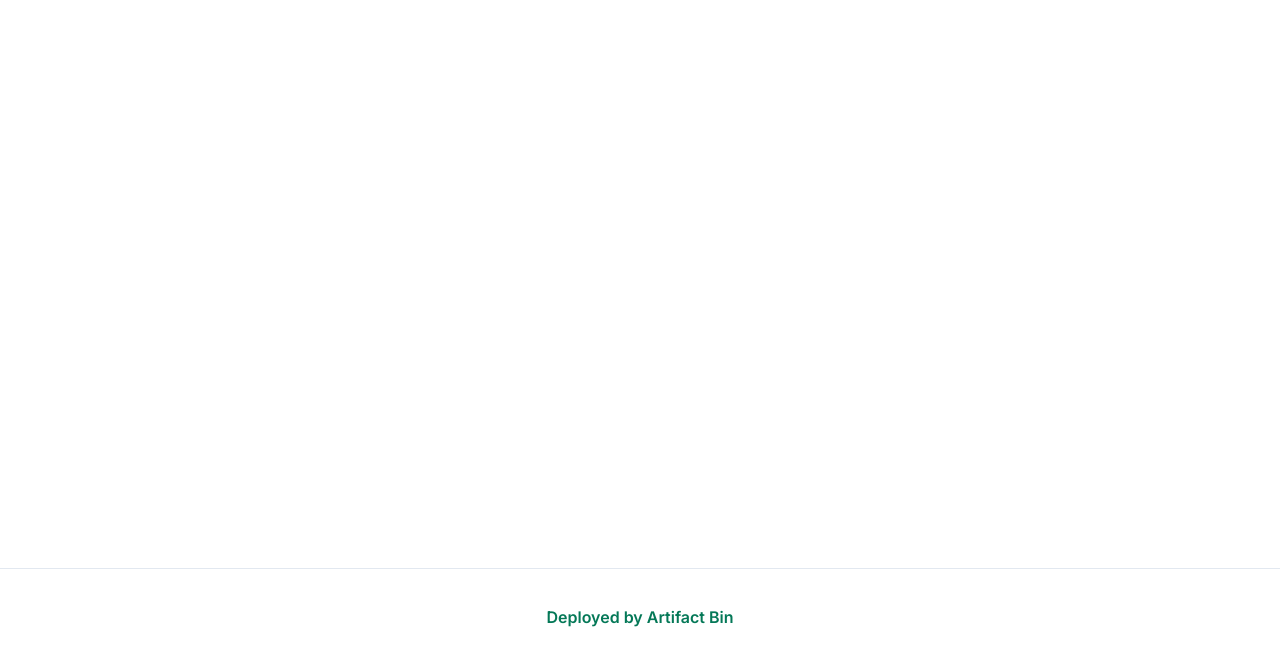
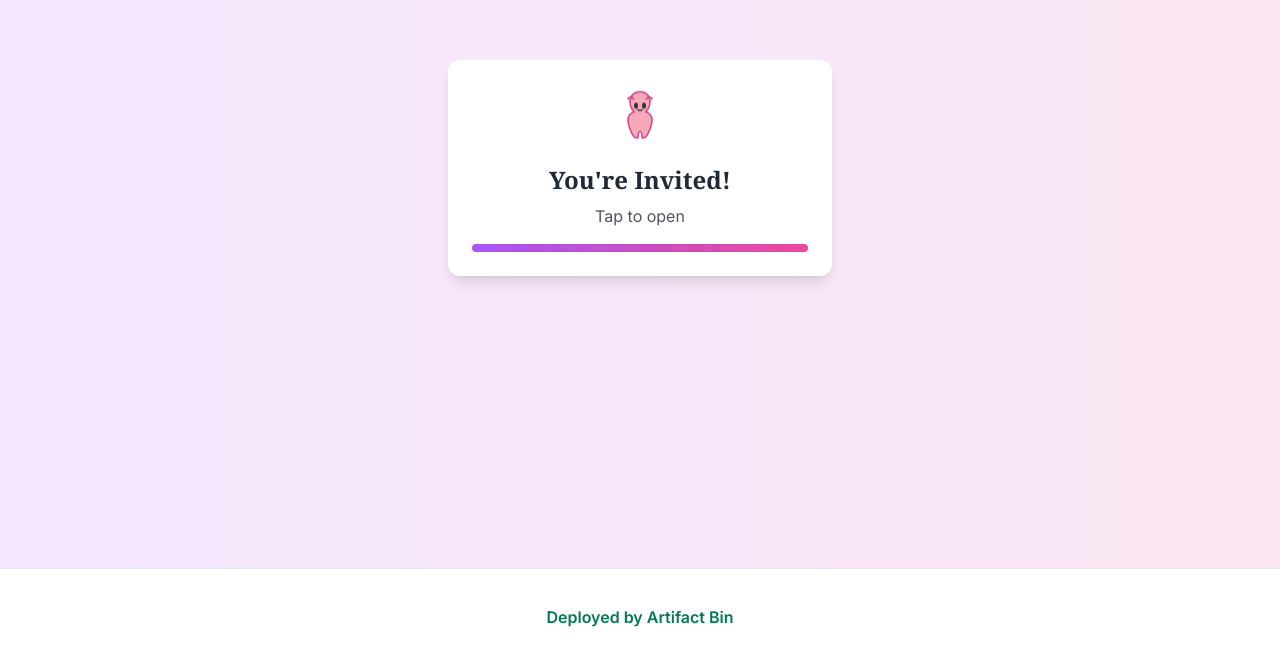
Before and after one commit to dylansapienza/llama-test, a Next.js app: page / in a window 1280 px wide. Shown: the part 232-896 px from the top of the page. Built offline with nearby package versions, Linux system fonts and the light colour scheme.

Commit message:
Update page.tsx

```diff
--- a/src/app/page.tsx
+++ b/src/app/page.tsx
@@ -1,5 +1,227 @@
-export default function Home() {
+import React, { useState, useEffect } from 'react';
+import { MapPin, Clock, CalendarDays } from 'lucide-react';
+
+const DinnerInvitation = () => {
+  const [isOpen, setIsOpen] = useState(false);
+  const [responseSelected, setResponseSelected] = useState(null);
+  const [showConfetti, setShowConfetti] = useState(false);
+  const [confetti, setConfetti] = useState([]);
+
+  const funnyResponses = [
+    "Round 2 after Jacob's! 🥒",
+    "Better than Fred's winery! 🍷",
+    "Tom Waits' bones say YES! 🎵"
+  ];
+
+  // Generate confetti particles
+  const generateConfetti = (count) => {
+    return Array.from({ length: count }, (_, i) => ({
+      id: i,
+      x: Math.random() * 100,
+      y: -20 - Math.random() * 100,
+      size: 4 + Math.random() * 8,
+      color: ['#FFD700', '#FF6347', '#4169E1', '#2E8B57', '#9370DB', '#FF1493', '#00CED1'][
+        Math.floor(Math.random() * 7)
+      ],
+      rotation: Math.random() * 360,
+      speed: 1 + Math.random() * 3
+    }));
+  };
+
+  // Animation for confetti falling
+  useEffect(() => {
+    if (!showConfetti) return;
+
+    const interval = setInterval(() => {
+      setConfetti(prev =>
+        prev.map(particle => ({
+          ...particle,
+          y: particle.y + particle.speed,
+          rotation: particle.rotation + 2
+        })).filter(particle => particle.y < 150)
+      );
+    }, 50);
+
+    return () => clearInterval(interval);
+  }, [showConfetti]);
+
+  // Trigger confetti effect
+  const handleConfettiEffect = () => {
+    setShowConfetti(true);
+    setConfetti(generateConfetti(100));
+    setTimeout(() => setShowConfetti(false), 4000);
+  };
+
+  // Handle opening invitation with confetti
+  const openInvitation = () => {
+    setIsOpen(true);
+    handleConfettiEffect();
+  };
+
+  // Handle response selection with confetti
+  const handleResponseClick = (index) => {
+    setResponseSelected(index);
+    handleConfettiEffect();
+  };
+
   return (
-    <main className='flex min-h-screen flex-col items-center justify-between p-24'></main>
+    <div className="flex justify-center items-center min-h-screen w-full bg-gradient-to-r from-purple-100 to-pink-100 p-4">
+      <div className="relative w-full max-w-sm mx-auto">
+        {!isOpen ? (
+          // Closed envelope
+          <div
+            onClick={openInvitation}
+            className="bg-white rounded-xl shadow-lg p-6 text-center cursor-pointer hover:shadow-xl transition-all duration-300 transform hover:scale-105"
+          >
+            <div className="flex justify-center mb-4 animate-bounce">
+              <svg width="64" height="64" viewBox="0 0 64 64" className="text-pink-500">
+                <path d="M32,10 C38,10 42,14 42,20 C42,24 40,28 38,30 C38,30 44,32 44,38 C44,42 42,48 40,52 C39,54 38,56 36,56 L34,56 C34,54 34,50 32,50 C30,50 30,54 30,56 L28,56 C26,56 25,54 24,52 C22,48 20,42 20,38 C20,32 26,30 26,30 C24,28 22,24 22,20 C22,14 26,10 32,10 Z"
+                fill="#F5A9B8" stroke="#D53F8C" strokeWidth="1.5" />
+                <ellipse cx="28" cy="24" rx="2" ry="3" fill="#333" />
+                <ellipse cx="36" cy="24" rx="2" ry="3" fill="#333" />
+                <path d="M30,28 C31,29 33,29 34,28" fill="none" stroke="#333" strokeWidth="1.5" strokeLinecap="round" />
+                <path d="M26,18 C24,14 20,15 20,18" fill="none" stroke="#D53F8C" strokeWidth="1.5" />
+                <path d="M38,18 C40,14 44,15 44,18" fill="none" stroke="#D53F8C" strokeWidth="1.5" />
+              </svg>
+            </div>
+            <h2 className="text-2xl font-serif font-bold text-gray-800 mb-2">You're Invited!</h2>
+            <p className="text-gray-600">Tap to open</p>
+            <div className="mt-4 h-2 bg-gradient-to-r from-purple-500 to-pink-500 rounded-full" />
+          </div>
+        ) : (
+          // Open invitation
+          <div className="bg-white rounded-xl shadow-xl overflow-hidden animate-fade-in">
+            {/* Header */}
+            <div className="h-12 bg-gradient-to-r from-purple-500 to-pink-500" />
+
+            {/* Content */}
+            <div className="p-6 text-center">
+              <h1 className="text-3xl font-serif font-bold text-gray-800 mb-4 animate-fade-in">
+                Dinner Invitation
+              </h1>
+
+              <div className="mb-6 animate-slide-up">
+                <p className="text-gray-600">Emma & Dylan</p>
+                <div className="flex items-center justify-center my-2">
+                  <div className="h-px w-10 bg-pink-300" />
+                  <p className="mx-2 text-sm text-gray-500">cordially invite</p>
+                  <div className="h-px w-10 bg-pink-300" />
+                </div>
+                <p className="text-xl font-medium text-purple-700">Michael & Lilly</p>
+              </div>
+
+              <div className="bg-purple-50 p-4 rounded-lg mb-6 shadow-sm border border-purple-100 animate-fade-in delay-300">
+                <h2 className="text-2xl font-serif text-pink-600 mb-2">Llama Inn</h2>
+                <div className="flex justify-center items-center text-gray-600 mb-1">
+                  <MapPin className="w-4 h-4 mr-1 text-pink-500" />
+                  <span>Brooklyn, NY</span>
+                </div>
+                <div className="flex justify-center items-center text-gray-600 mb-1">
+                  <Clock className="w-4 h-4 mr-1 text-pink-500" />
+                  <span>8:30 PM</span>
+                </div>
+                <div className="flex justify-center items-center text-gray-600">
+                  <CalendarDays className="w-4 h-4 mr-1 text-pink-500" />
+                  <span>Friday, March 21</span>
+                </div>
+              </div>
+
+              <div className="mb-6 animate-fade-in delay-500">
+                <h3 className="text-lg font-medium text-gray-800 mb-3">
+                  Your Response:
+                </h3>
+                <div className="space-y-2">
+                  {funnyResponses.map((response, index) => (
+                    <button
+                      key={index}
+                      onClick={() => handleResponseClick(index)}
+                      className={`w-full px-4 py-3 rounded-lg transition-all duration-300 ${
+                        responseSelected === index
+                          ? 'bg-gradient-to-r from-purple-500 to-pink-500 text-white transform scale-105 shadow-md'
+                          : 'bg-white border border-purple-200 text-gray-700 hover:bg-purple-50'
+                      }`}
+                    >
+                      {response}
+                    </button>
+                  ))}
+                </div>
+              </div>
+
+              {responseSelected !== null && (
+                <div className="mb-4 p-3 bg-green-50 text-green-700 rounded-lg border border-green-100 animate-slide-up">
+                  Fantastic! We can't wait to see you both!
+                </div>
+              )}
+
+              <p className="text-xs text-gray-500 italic animate-pulse-slow">
+                P.S. This dinner is non-negotiable! 😉
+              </p>
+            </div>
+
+            {/* Footer */}
+            <div className="h-4 bg-gradient-to-r from-purple-500 to-pink-500" />
+          </div>
+        )}
+
+        {/* Confetti effect */}
+        {showConfetti && confetti.map(particle => (
+          <div
+            key={particle.id}
+            className="absolute"
+            style={{
+              left: `${particle.x}%`,
+              top: `${particle.y}%`,
+              width: `${particle.size}px`,
+              height: `${particle.size}px`,
+              backgroundColor: particle.color,
+              transform: `rotate(${particle.rotation}deg)`,
+              opacity: 0.8,
+              zIndex: 50
+            }}
+          />
+        ))}
+      </div>
+
+      {/* CSS Animations */}
+      <style jsx>{`
+        @keyframes fade-in {
+          0% { opacity: 0; }
+          100% { opacity: 1; }
+        }
+
+        @keyframes slide-up {
+          0% { transform: translateY(20px); opacity: 0; }
+          100% { transform: translateY(0); opacity: 1; }
+        }
+
+        @keyframes pulse-slow {
+          0% { opacity: 0.7; }
+          50% { opacity: 1; }
+          100% { opacity: 0.7; }
+        }
+
+        .animate-fade-in {
+          animation: fade-in 0.8s forwards;
+        }
+
+        .animate-slide-up {
+          animation: slide-up 0.8s forwards;
+        }
+
+        .animate-pulse-slow {
+          animation: pulse-slow 3s infinite;
+        }
+
+        .delay-300 {
+          animation-delay: 300ms;
+        }
+
+        .delay-500 {
+          animation-delay: 500ms;
+        }
+      `}</style>
+    </div>
   );
-}
+};
+
+export default DinnerInvitation;
```
